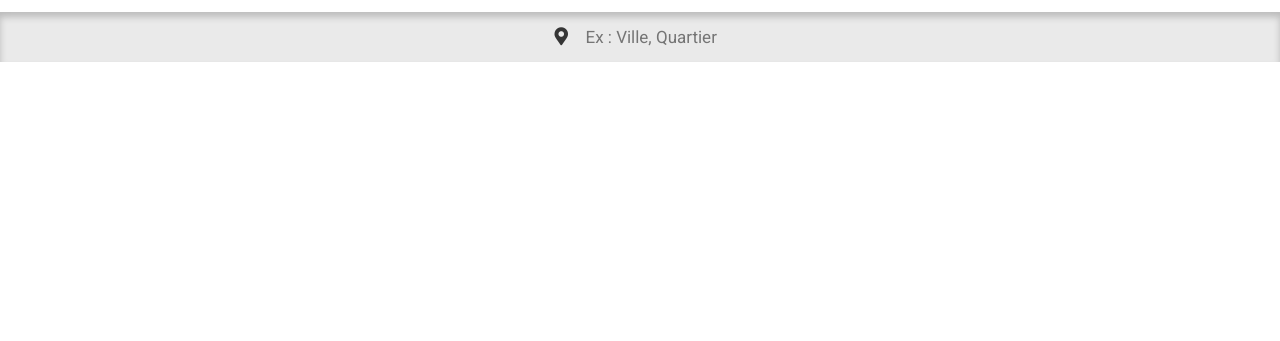
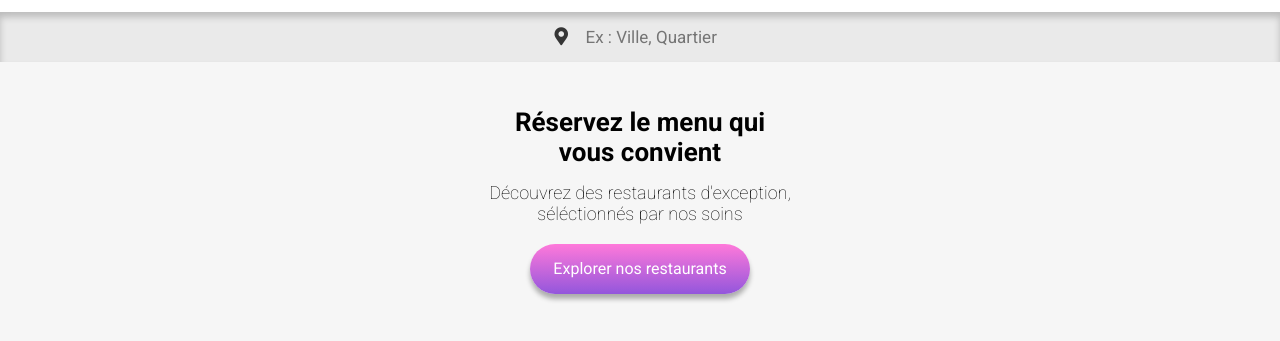
Before and after one commit to OliverTwist1234/OlivierHUBERT_3_12082021, a website: page index.html in a window 1280 px wide. Shown: the part 51-392 px from the top of the page. Drawn offline with Linux system fonts and the light colour scheme; a web font is replaced by a local one.

Commit message:
Ajout section exploration.

```diff
--- a/index.html
+++ b/index.html
@@ -14,7 +14,7 @@
       rel="stylesheet"
     />
     <link
-      href="https://fonts.googleapis.com/css2?family=Roboto&display=swap"
+      href="https://fonts.googleapis.com/css2?family=Roboto:wght@100;300;400;500;700;900&display=swap"
       rel="stylesheet"
     />
     <link
@@ -141,6 +141,19 @@
         </form>
       </div>
 
+      <!--************************************Section Exploration**********************************-->
+
+      <section class="exploration">
+        <h1 class="exploration__titre">
+          Réservez le menu qui<br />vous convient
+        </h1>
+        <p class="exploration__parag">
+          Découvrez des restaurants d'exception,<br />séléctionnés par nos soins
+        </p>
+        <div class="exploration__btn">
+         <a href="" class="exploration__btn--lien">Explorer nos restaurants</a>
+        </div>
+      </section>
     </main>
   </body>
 </html>
--- a/sass/base/_base.scss
+++ b/sass/base/_base.scss
@@ -6,12 +6,6 @@
     margin: 0;
     padding: 0;
     box-sizing: border-box;
-}
-
-html {
-    // 1rem=10px.//
-    font-size: 62.5%;
-    font-family: "Roboto", sans-serif;
 }
 
 li{
--- a/sass/base/_typography.scss
+++ b/sass/base/_typography.scss
@@ -0,0 +1,10 @@
+html {
+    // 1rem=10px.//
+    font-size: 62.5%;
+    font-family: "Roboto", sans-serif;
+}
+
+h1{
+    font-size: 2.6rem;
+    font-weight: 600;
+}
--- a/sass/layouts/_exploration.scss
+++ b/sass/layouts/_exploration.scss
@@ -0,0 +1,33 @@
+.exploration {
+  grid-area: exploration;
+  width: 100%;
+  height: 28.7rem;
+  padding: 3rem;
+  display: flex;
+  flex-direction: column;
+  align-items: center;
+  background-color: $colourbg-secondary;
+  &__titre {
+    text-align: center;
+    margin: 1.5rem;
+  }
+  &__parag {
+    text-align: center;
+    font-size: 1.8rem;
+    font-weight: 200;
+    margin-bottom: 2rem;
+  }
+  &__btn {
+    width: 22rem;
+    height: 5rem;
+    background-image: $colour-btn-exploration;
+    border-radius: 5rem;
+    text-align: center;
+    box-shadow: 0rem 0.5rem 0.5rem rgba(0, 0, 0, 0.3);
+    &--lien {
+      font-size: 1.6rem;
+      padding: 1.5rem;
+      color: #fff;
+    }
+  }
+}
--- a/sass/pages/_index.scss
+++ b/sass/pages/_index.scss
@@ -5,13 +5,15 @@
   height: 100vh;
   display: grid;
   grid-template-columns: 1fr;
-  grid-template-rows: 6.3rem 5rem;
+  grid-template-rows: 6.3rem 5rem 28.7rem;
   grid-template-areas:
     "siteheader"
-    "location";
+    "location"
+    "exploration";
   @media screen and (min-width: 768px) {
     grid-template-columns: 1fr 1fr;
-    grid-template-rows: 6.3rem;
-    grid-template-areas: "siteheader location";
+    grid-template-rows: 6.3rem 28.7rem;
+    grid-template-areas: "siteheader location"
+                         "exploration exploration";
   }
 }
```
Also changed, not shown: package.json (added, +21 -0 lines), public/css/prefixed/style.css (added), public/css/style.css, public/css/style.min.css, sass/layouts/_loader.scss (line endings or trailing spaces), 2 other files.
